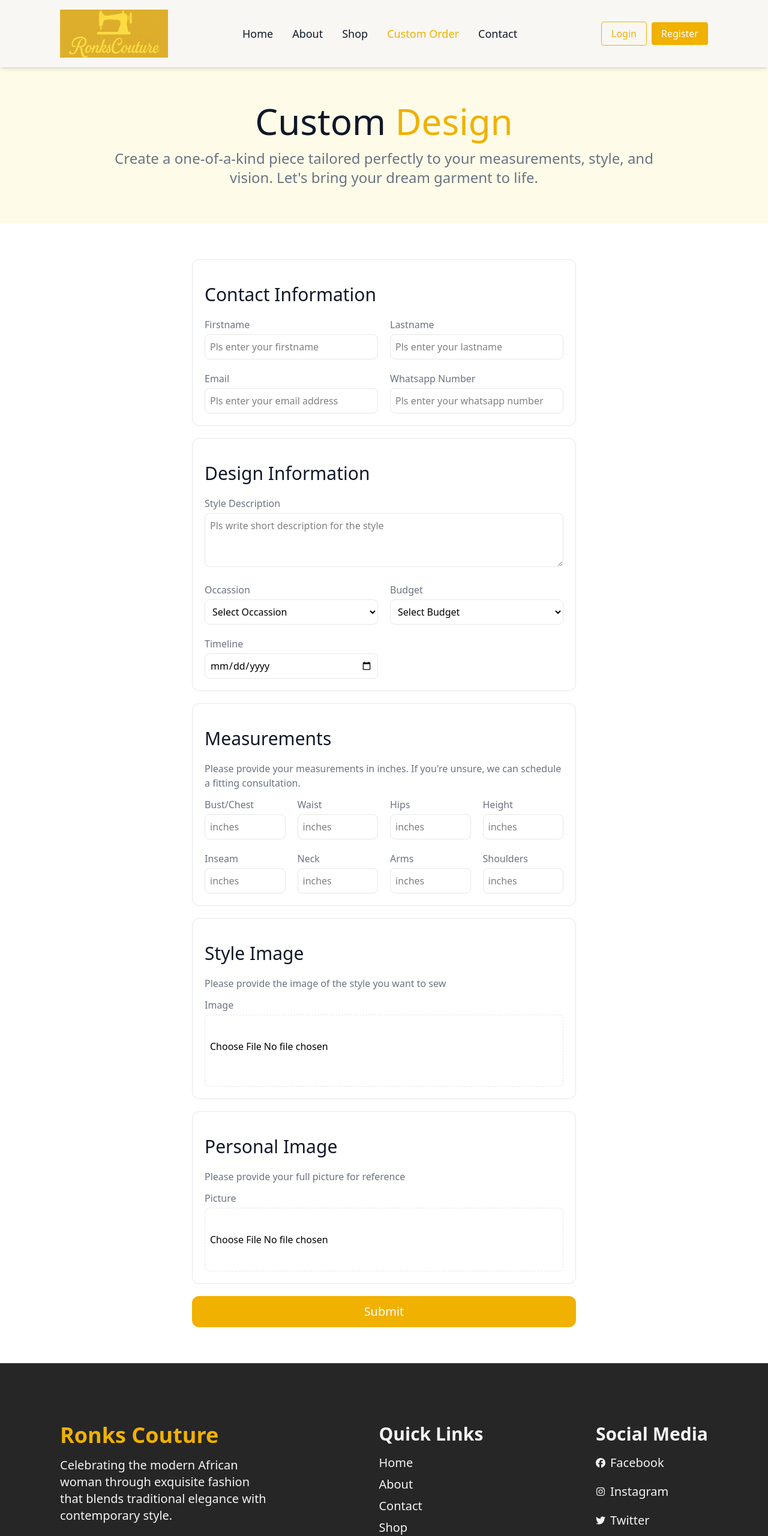
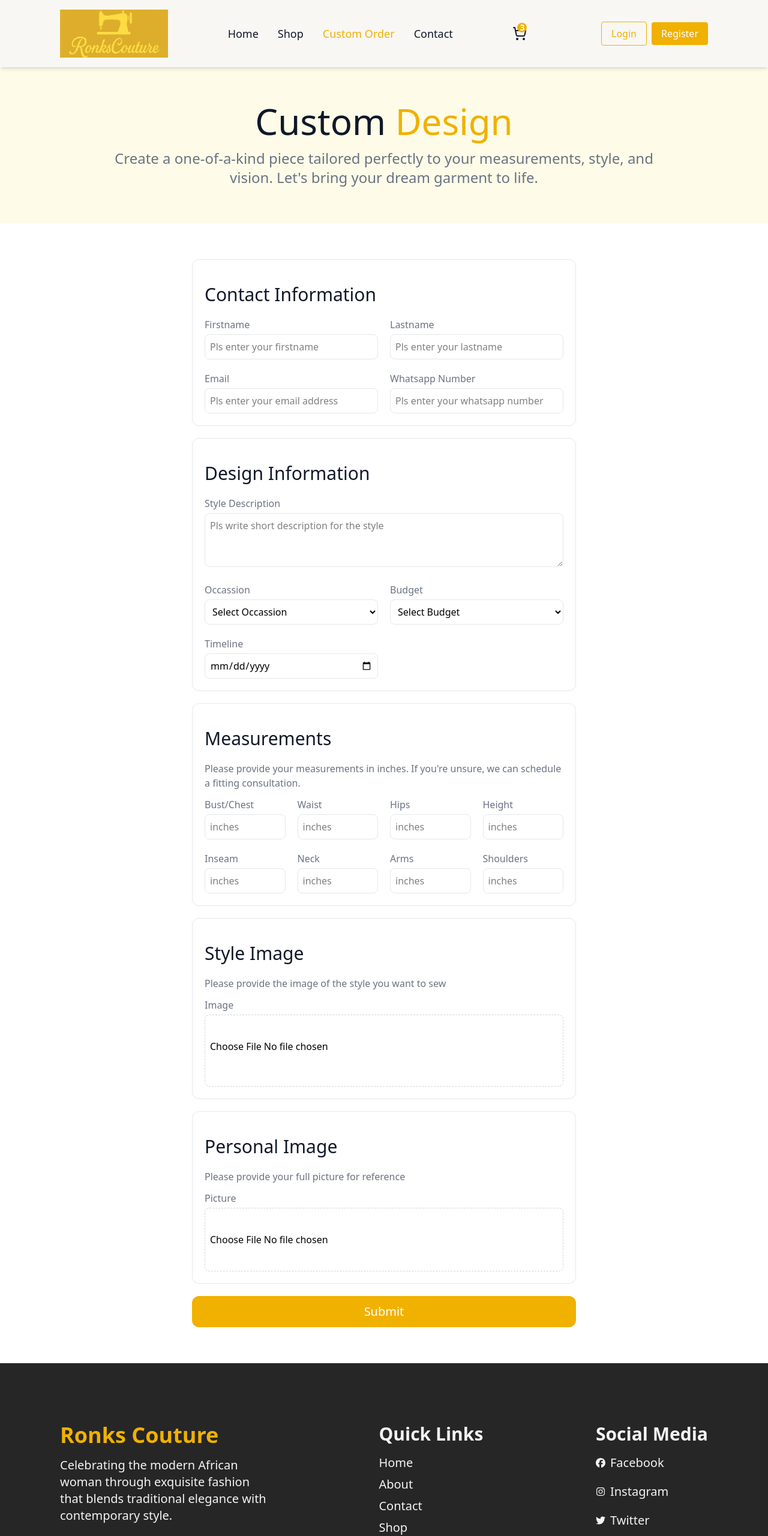
Before and after one commit to stephenolajire/Ronkz-Couture, a React (Vite) app in the folder frontend/: page /custom-order in a window 1280 px wide. Shown: the top 2560 px of the page at 60% size. Built offline with nearby package versions, Linux system fonts and the light colour scheme.

Commit message:
added cart icon

```diff
--- a/frontend/src/common/user/Navigation.tsx
+++ b/frontend/src/common/user/Navigation.tsx
@@ -1,6 +1,6 @@
 import React from "react";
 import {NavLink } from "react-router-dom";
-import { Menu, X } from "lucide-react";
+import { Menu, ShoppingCart, X } from "lucide-react";
 
 const Navigation: React.FC = () => {
   const [isOpen, setIsOpen] = React.useState(false);
@@ -14,10 +14,10 @@ const Navigation: React.FC = () => {
       name: "Home",
       href: "/",
     },
-    {
-      name: "About",
-      href:"/about"
-    },
+    // {
+    //   name: "About",
+    //   href:"/about"
+    // },
     {
       name: "Shop",
       href: "/shop",
@@ -45,7 +45,7 @@ const Navigation: React.FC = () => {
       </div>
       <div>
         {/* Desktop navigation  */}
-        <nav className="space-x-4 flex items-center">
+        <nav className="space-x-4 flex items-center justify-between">
           <ul className="space-x-8 hidden md:flex">
             {Links.map((link, index) => (
               <li
@@ -63,16 +63,30 @@ const Navigation: React.FC = () => {
               </li>
             ))}
           </ul>
-
-          <div className="flex md:hidden">
-            {isOpen ? (
-              <X className="cursor-pointer" onClick={toggleMenu} />
-            ) : (
-              <Menu className="cursor-pointer" onClick={toggleMenu} />
-            )}
-          </div>
         </nav>
       </div>
+
+      <div className="flex space-x-6 items-center ">
+        <div className="relative">
+          <div className="bg-yellow-500 text-white absolute h-4 w-4 text-center rounded-full text-sm flex items-center justify-center font-bold right-0 -top-1">3</div>
+          <ShoppingCart className="text-base md:text-2xl text-gray-900 h-7" />
+        </div>
+
+        <div className="flex md:hidden">
+          {isOpen ? (
+            <X
+              className="cursor-pointer text-base md:text-2xl h-10"
+              onClick={toggleMenu}
+            />
+          ) : (
+            <Menu
+              className="cursor-pointer text-base md:text-2xl h-10"
+              onClick={toggleMenu}
+            />
+          )}
+        </div>
+      </div>
+
       <div className="hidden md:flex items-center">
         <button>
           <NavLink
@@ -94,7 +108,7 @@ const Navigation: React.FC = () => {
 
       {/* Mobile navigation */}
       <div
-        className={`fixed top-16 right-0 w-full bg-white shadow-lg p-4 md:hidden h-[calc(100vh-4rem)] transition-all duration-1000 ease-in-out ${
+        className={`fixed top-22 right-0 w-full bg-white shadow-lg p-4 md:hidden h-[calc(100vh-4rem)] transition-all duration-1000 ease-in-out ${
           isOpen
             ? "opacity-100 translate-y-0 "
             : "opacity-0 -translate-y-full pointer-events-none"
--- a/frontend/src/pages/user/CustomOrder.tsx
+++ b/frontend/src/pages/user/CustomOrder.tsx
@@ -237,7 +237,7 @@ const CustomOrder: React.FC = () => {
                   <input
                     type="file"
                     placeholder="provide the style image"
-                    className="w-full border h-30 border-gray-200 border-dashed flex items-center justify-center px-2 py-10 outline-yellow-500 rounded-lg mt-1"
+                    className="w-full border h-30 border-gray-300 border-dashed flex items-center justify-center px-2 py-10 outline-yellow-500 rounded-lg mt-1"
                   />
                 </div>
               </div>
@@ -258,12 +258,14 @@ const CustomOrder: React.FC = () => {
                   <input
                     type="file"
                     placeholder="provide the style image"
-                    className="w-full border border-gray-200 border-dashed flex items-center justify-center px-2 py-10 outline-yellow-500 rounded-lg mt-1"
+                    className="w-full border border-gray-300 border-dashed flex items-center justify-center px-2 py-10 outline-yellow-500 rounded-lg mt-1"
                   />
                 </div>
               </div>
             </div>
-            <button className="bg-yellow-500 p-3 text-center w-full rounded-xl text-lg md:text-xl text-white">Submit</button>
+            <button className="bg-yellow-500 p-3 text-center w-full rounded-xl text-lg md:text-xl text-white">
+              Submit
+            </button>
           </form>
         </div>
       </div>
```
